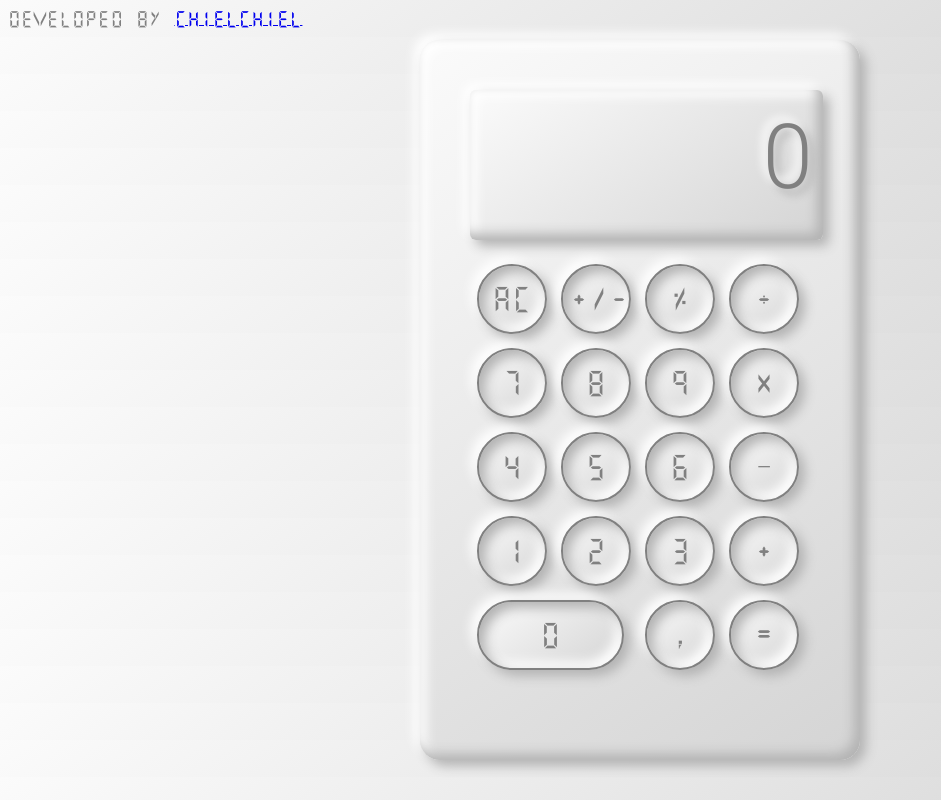
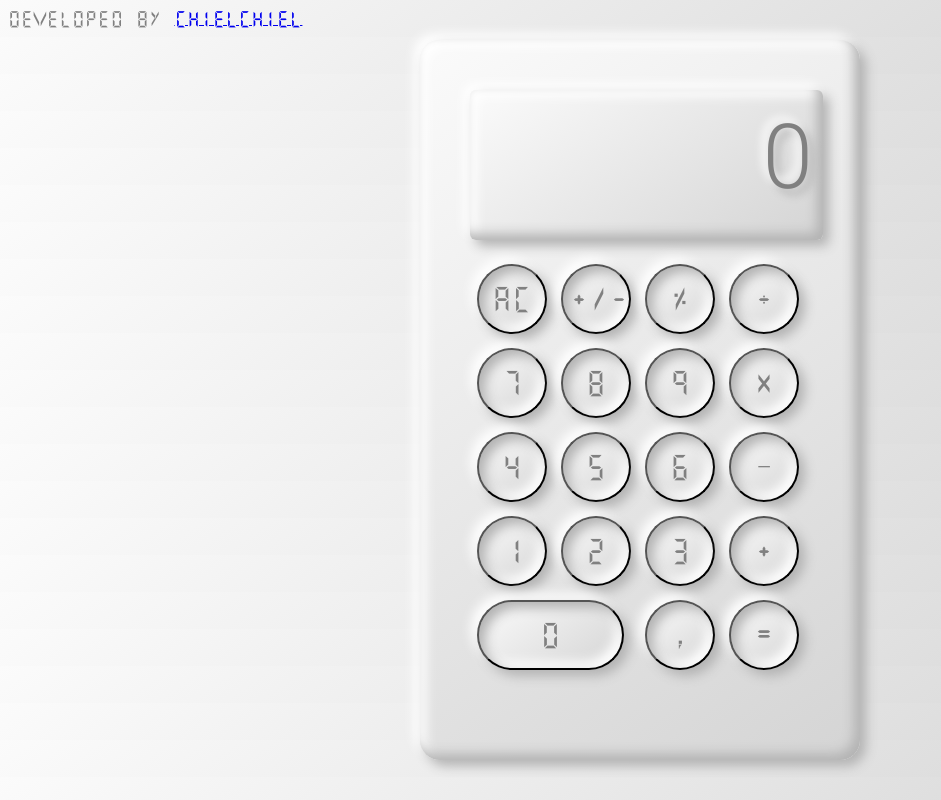
Before and after one commit to ChielChiel/Neumorphic-Calculator, a plain HTML site: page index.html in a window 1280 px wide. Shown: the whole page, without its empty margins (0-941 px from the left). Drawn offline with Linux system fonts and the light colour scheme.

Commit message:
Update style.css

```diff
--- a/style.css
+++ b/style.css
@@ -90,7 +90,11 @@ button {
   text-align: center;
   width: 70px;
   height: 70px;
-  border: 2px solid gray;
+
+  /*border around numbers on numpad*/
+
+  /*border: 2px solid gray;*/
+
   color: gray;
   font-size: 25px;
   font-weight: 200;
```
